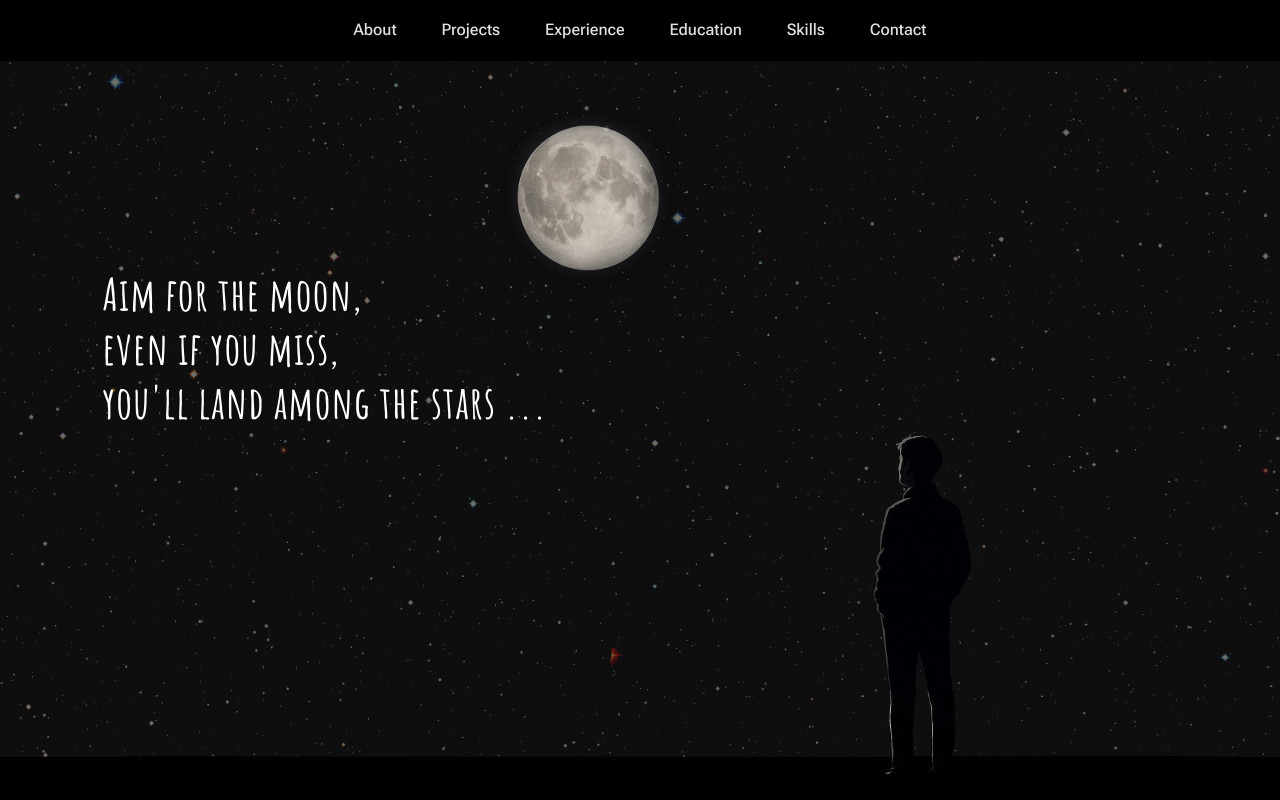
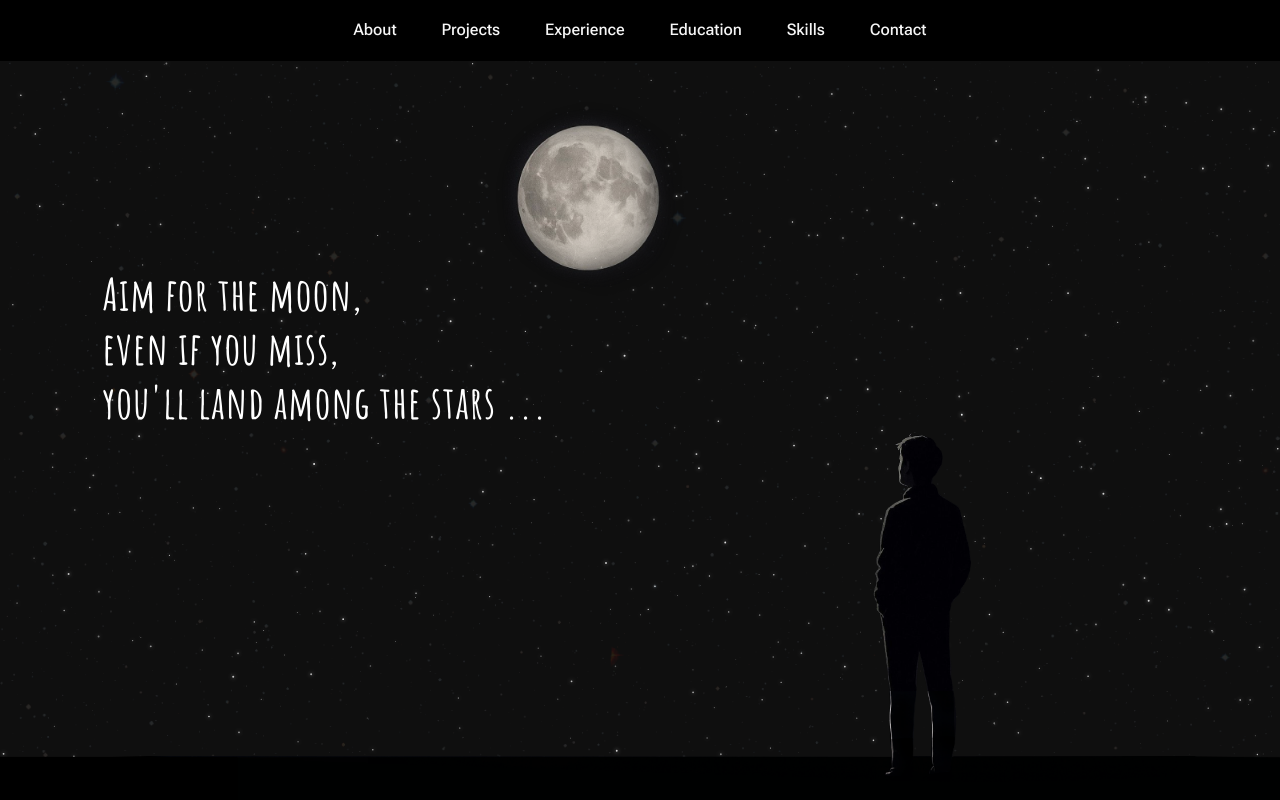
Before and after one commit to Zakaria-Boukeffa/PORTFOLIO-REACT, a Next.js app in the folder portfolio/: page / in a window 1280 px wide. Shown: the top 800 px of the page. Built offline with nearby package versions, Linux system fonts and the light colour scheme; a web font is replaced by a local one.

Commit message:
Star animation added

```diff
--- a/portfolio/src/app/components/HeroSection.jsx
+++ b/portfolio/src/app/components/HeroSection.jsx
@@ -1,19 +1,116 @@
-import React from "react";
+'use client'
+import React, { useEffect, useRef } from "react";
 import "../styles/HeroSection.css";
 
 function HeroSection() {
+  const moonRef = useRef(null);
+  const quoteRef = useRef(null);
+  const canvasRef = useRef(null);
+
+  // Star animation effect
+  useEffect(() => {
+    const canvas = canvasRef.current;
+    const ctx = canvas.getContext("2d");
+    let stars = [];
+    let animationFrameId;
+
+    function resizeCanvas() {
+      canvas.width = window.innerWidth;
+      canvas.height = window.innerHeight;
+    }
+
+    function createStars() {
+    stars = [];
+    const starCount = Math.floor(window.innerWidth / 2);
+        for (let i = 0; i < starCount; i++) {
+          stars.push({
+            x: Math.random() * canvas.width,
+            y: Math.random() * canvas.height,
+            radius: Math.random() * 0.8 + 0.2,
+            speed: Math.random() * 0.15 + 0.05,
+            direction: Math.random() < 0.5 ? 1 : -1, // left or right
+            opacity: Math.random() * 0.7 + 0.3
+        });
+      }
+    }
+
+
+    function animateStars() {
+      ctx.clearRect(0, 0, canvas.width, canvas.height);
+      ctx.globalAlpha = 1;
+      for (let star of stars) {
+        ctx.beginPath();
+        ctx.arc(star.x, star.y, star.radius, 0, 2 * Math.PI);
+        ctx.fillStyle = `rgba(255,255,255,${star.opacity})`;
+        ctx.shadowColor = "#fff";
+        ctx.shadowBlur = 4;
+        ctx.fill();
+        // Move star left or right
+        star.x += star.speed * star.direction;
+        // Wrap around
+        if (star.direction === 1 && star.x > canvas.width) {
+          star.x = 0;
+          star.y = Math.random() * canvas.height;
+        }
+        if (star.direction === -1 && star.x < 0) {
+          star.x = canvas.width;
+          star.y = Math.random() * canvas.height;
+        }
+      }
+      animationFrameId = requestAnimationFrame(animateStars);
+    }
+
+    resizeCanvas();
+    createStars();
+    animateStars();
+
+    window.addEventListener("resize", () => {
+      resizeCanvas();
+      createStars();
+    });
+
+    return () => {
+      cancelAnimationFrame(animationFrameId);
+      window.removeEventListener("resize", resizeCanvas);
+    };
+  }, []);
+
+  // Parallax effect for moon and quote
+  useEffect(() => {
+    const handleScroll = () => {
+      const scrollY = window.scrollY;
+      const moonMove = Math.min(scrollY * 0.6, 100);
+      if (moonRef.current) {
+        moonRef.current.style.transform = `translateY(${moonMove}px)`;
+      }
+      const quoteMove = Math.min(scrollY * 0.3, 85);
+      if (quoteRef.current) {
+        quoteRef.current.style.transform = `translateY(${quoteMove}px)`;
+      }
+    };
+    window.addEventListener("scroll", handleScroll);
+    return () => window.removeEventListener("scroll", handleScroll);
+  }, []);
+
   return (
     <section className="hero-section" id="hero">
-      <div className="stars-bg"></div>
-      <img src="/moon.png" alt="Moon" className="moon-img" />
+      {/* Animated stars canvas */}
+      <canvas
+        ref={canvasRef}
+        className="stars-canvas"
+        aria-hidden="true"
+        tabIndex={-1}
+      />
+      {/* Very faint background image, 0.1 opacity */}
+      <div className="stars-bg-img"></div>
+      <img ref={moonRef} src="/moon.png" alt="Moon" className="moon-img" />
       <img src="/boy.png" alt="Boy looking at sky" className="boy-img" />
-      <div className="hero-content">
+      <div className="hero-content quote-overlay" ref={quoteRef}>
         <h1>
           Aim for the moon,<br />
           even if you miss,<br />
           you'll land among the stars ...
         </h1>
-
       </div>
     </section>
   );
--- a/portfolio/src/app/globals.css
+++ b/portfolio/src/app/globals.css
@@ -9,7 +9,7 @@
 @media (prefers-color-scheme: dark) {
   :root {
     --background: #0a0a0a;
-    --foreground: #ededed;
+    --foreground: #dfdfdf;
   }
 }
 
--- a/portfolio/src/app/styles/HeroSection.css
+++ b/portfolio/src/app/styles/HeroSection.css
@@ -1,10 +1,9 @@
-
 .hero-section {
   position: relative;
   width: 100%;
   min-height: 100vh;
   box-sizing: border-box;
-  background: #181818;
+  background: #111; /* darker base */
   color: #ffffff;
   display: flex;
   align-items: center;
@@ -13,13 +12,24 @@
   overflow: hidden;
 }
 
-.stars-bg {
+/* Canvas for animated stars */
+.stars-canvas {
   position: absolute;
-  top: 0; left: 0; width: 100%; height: 100%;
-  background: url('/Stars.png') ;
+  top: 0; left: 0; width: 100vw; height: 100vh;
+  z-index: 0;
+  pointer-events: none;
+  background: transparent;
+}
+
+/* Very faint background image */
+.stars-bg-img {
+  position: absolute;
+  top: 0; left: 0; width: 100vw; height: 100vh;
+  background: url('/Stars.png');
   background-size: cover;
   z-index: 0;
-  opacity: 0.4;
+  opacity: 0.1; /* Faint as requested */
+  pointer-events: none;
 }
 
 .moon-img {
@@ -34,7 +44,6 @@
   user-select: none;
   opacity: 0.95;
 }
-
 
 .boy-img {
   position: absolute;
@@ -64,7 +73,6 @@
   line-height: 1.2;
   letter-spacing: 1px;
 }
-
 
 
 @media (max-width: 900px) {
--- a/portfolio/src/app/styles/Navbar.css
+++ b/portfolio/src/app/styles/Navbar.css
@@ -17,7 +17,7 @@
 }
 
 .navbar a {
-  color: #e0e0e0;
+  color: #f6f6f6;
   text-decoration: none;
   font-weight: 500;
   padding: 0.4rem 0.4rem; /* Reduced padding to make hover effect closer to the text */
```
